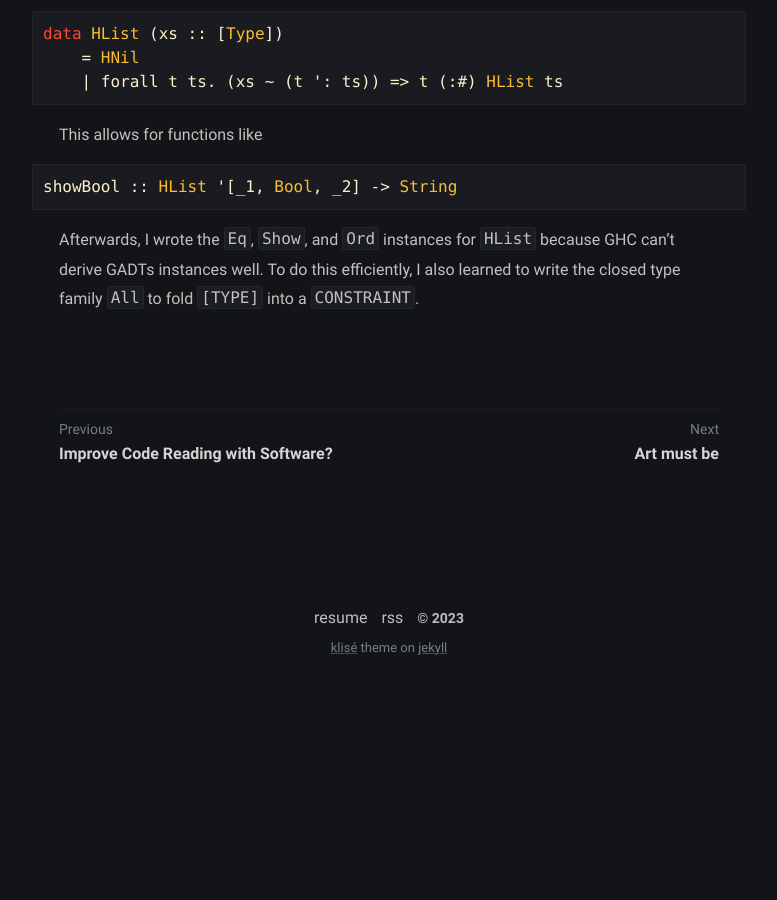
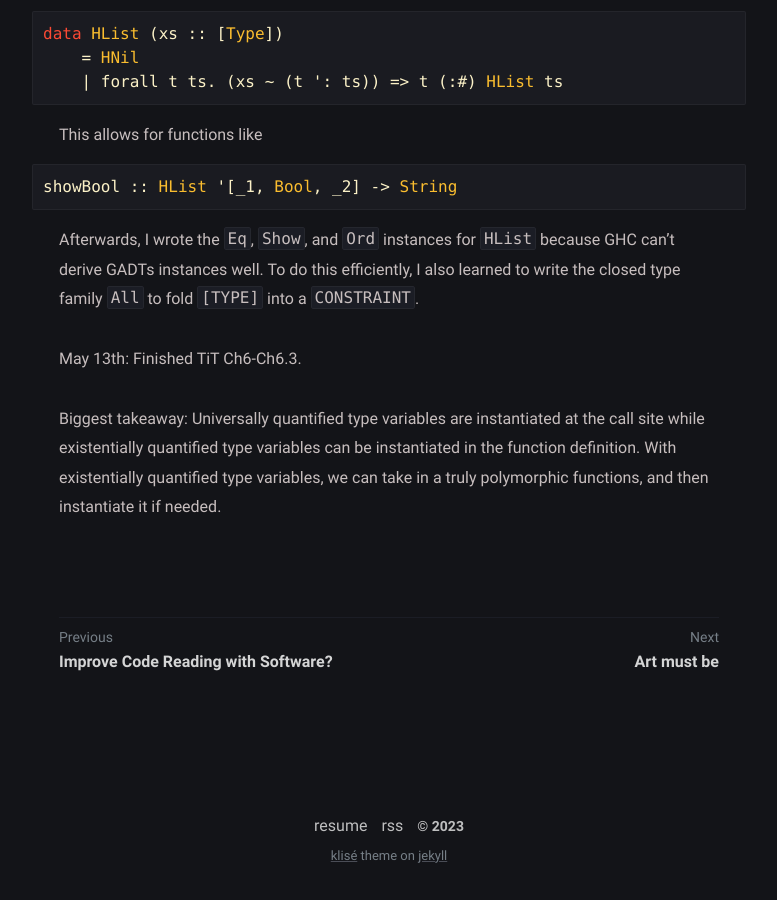
Before and after one commit to BlastWind/unfooling_blog, a Jekyll site: the page built from _posts/2022-09-06-fp-journal.markdown, in a window 1280 px wide and 900 px high, scrolled down 11120 px. Shown: the whole window, without its empty margins (251-1028 px from the left). Built offline with Jekyll 4.4.1, drawn with Linux system fonts in a browser that asks for light colours; before the commit the page ends 11812 px from its top, so only the background shows below that.

Commit message:
Finished TiT Ch6-Ch6.3

````diff
--- a/_posts/2022-09-06-fp-journal.markdown
+++ b/_posts/2022-09-06-fp-journal.markdown
@@ -252,3 +252,7 @@ showBool :: HList '[_1, Bool, _2] -> String
 ```
 
 Afterwards, I wrote the `Eq`, `Show`, and `Ord` instances for `HList` because GHC can't derive GADTs instances well. To do this efficiently, I also learned to write the closed type family `All` to fold `[TYPE]` into a `CONSTRAINT`.
+
+May 13th: Finished TiT Ch6-Ch6.3.
+
+Biggest takeaway: Universally quantified type variables are instantiated at the call site while existentially quantified type variables can be instantiated in the function definition. With existentially quantified type variables, we can take in a truly polymorphic functions, and then instantiate it if needed.
````
